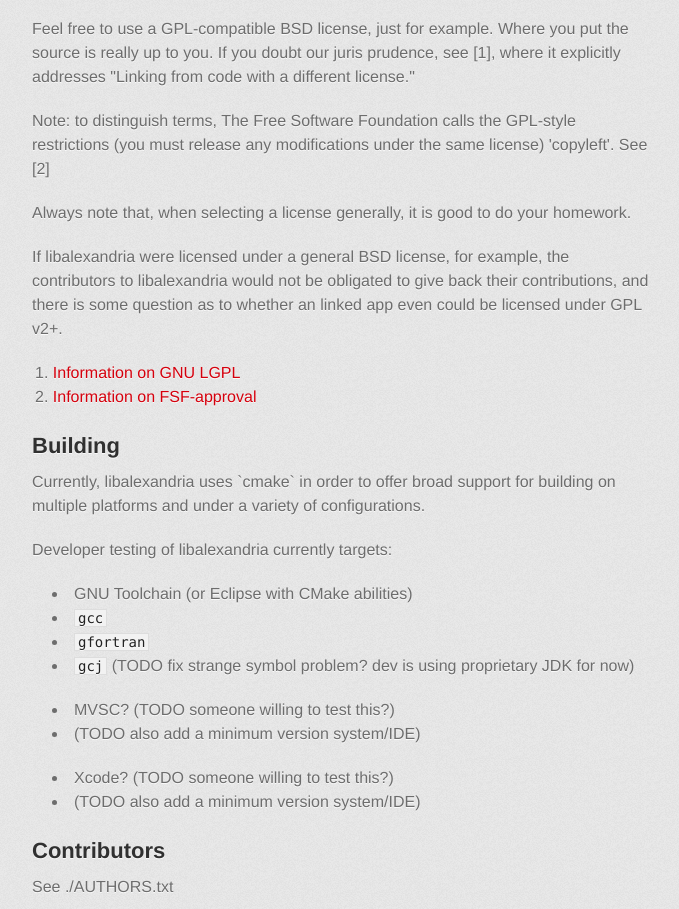
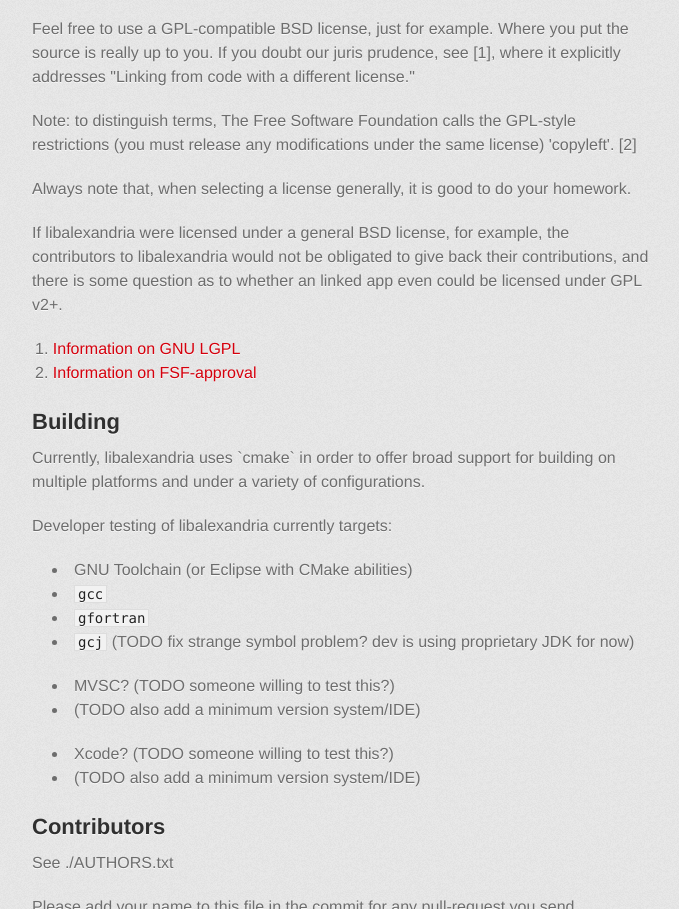
Before and after one commit to hagemt/libalexandria, a plain HTML site: page index.html in a window 1280 px wide. Shown: the part 2562-3471 px from the top of the page, without its empty margins (298-977 px from the left). Drawn offline with Linux system fonts and the light colour scheme; a web font is replaced by a local one.

Commit message:
Remove creepy handing indent on citation

```diff
--- a/index.html
+++ b/index.html
@@ -149,7 +149,7 @@ put the source is really up to you. If you doubt our juris prudence, see [1],
 where it explicitly addresses "Linking from code with a different license."</p>
 
 <p>Note: to distinguish terms, The Free Software Foundation calls the GPL-style restrictions
-(you must release any modifications under the same license) 'copyleft'. See [2]</p>
+(you must release any modifications under the same license) 'copyleft'. [2]</p>
 
 <p>Always note that, when selecting a license generally, it is good to do your homework.</p>
 
```
